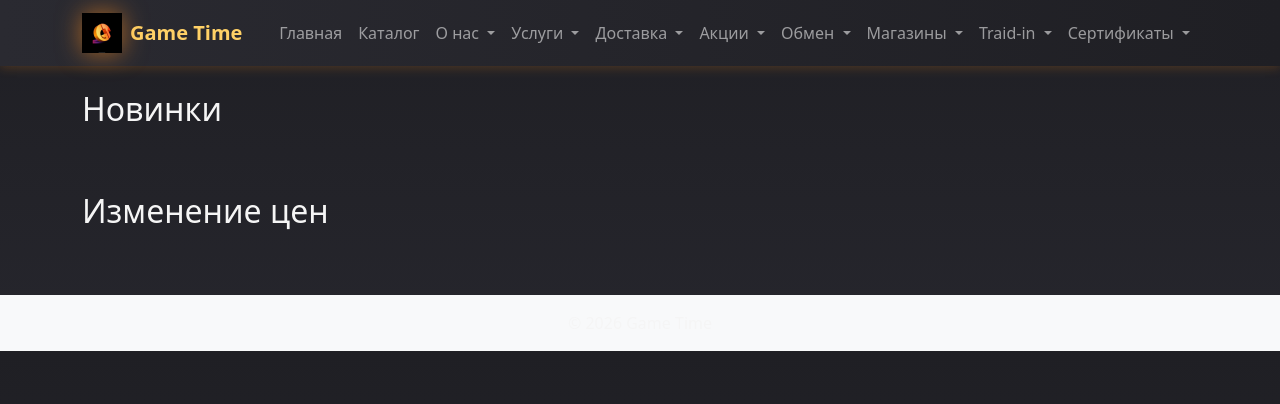
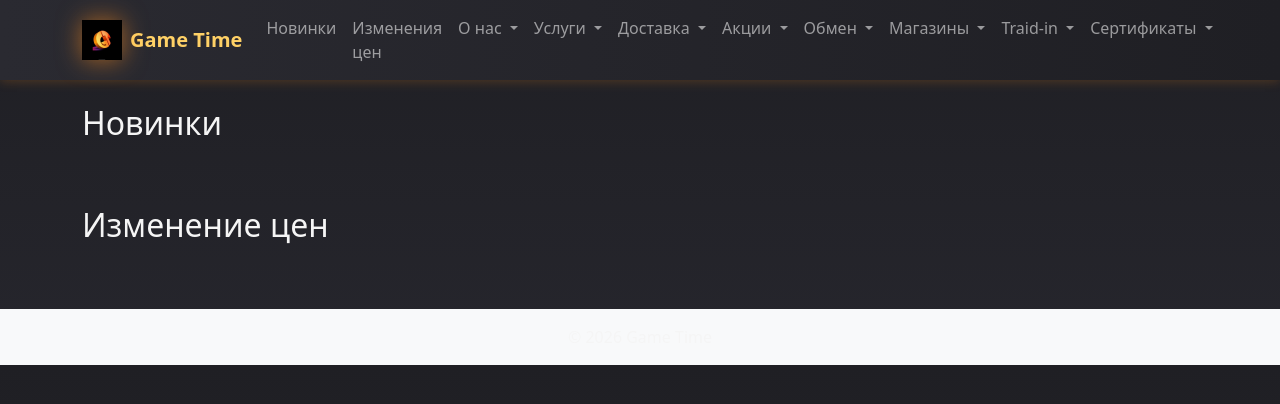
Before and after one commit to JackDiD1/game-store, a Django app: page / in a window 1280 px wide. Shown: the top 404 px of the page. Run offline with Django 5.2, Linux system fonts and the light colour scheme; data comes from the database, SQL or seed files in the repository.

Commit message:
fix main5

```diff
--- a/store/templates/base.html
+++ b/store/templates/base.html
@@ -23,17 +23,13 @@
 
             <div class="collapse navbar-collapse" id="mainMenu">
                 <ul class="navbar-nav ms-auto">
-
-                    <!-- Главная -->
                     <li class="nav-item">
-                        <a class="nav-link" href="{% url 'home' %}">Главная</a>
+                        <a class="nav-link" href="/products/?new=1">Новинки</a>
                     </li>
 
-                    <!-- Каталог -->
                     <li class="nav-item">
-                        <a class="nav-link" href="{% url 'product_list' %}?type=Диски">Каталог</a>
+                        <a class="nav-link" href="/products/?changed=1">Изменения цен</a>
                     </li>
-
                     <!-- Остальные меню из админки -->
                     {% for item in menu_items %}
                         {% if not item.parent %}
--- a/store/views.py
+++ b/store/views.py
@@ -3,6 +3,7 @@ from .models import Product, Category
 from .models import MenuItem
 from django.shortcuts import get_object_or_404
 from django.db.models import F
+from django.db import models
 
 def product_list(request):
     type_name = request.GET.get('type')
@@ -15,6 +16,9 @@ def product_list(request):
 
     selected_main = None
     subcategories = Category.objects.none()
+
+    is_new = request.GET.get('new')
+    is_changed = request.GET.get('changed')
 
     # Фильтр по главной категории
     if type_name:
@@ -30,6 +34,14 @@ def product_list(request):
     # Фильтр по подкатегории
     if category_id:
         products = products.filter(categories__id=category_id)
+
+    if is_new:
+        products = products.filter(is_new=True)
+
+    if is_changed:
+        products = products.filter(
+            old_price__isnull=False
+        ).exclude(old_price=models.F('price'))
 
     products = products.distinct().order_by('name')
 
```
